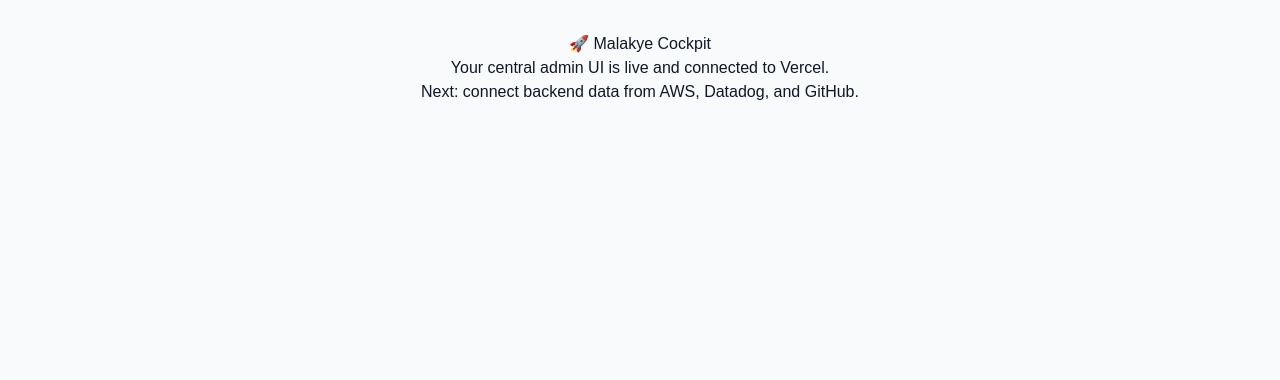
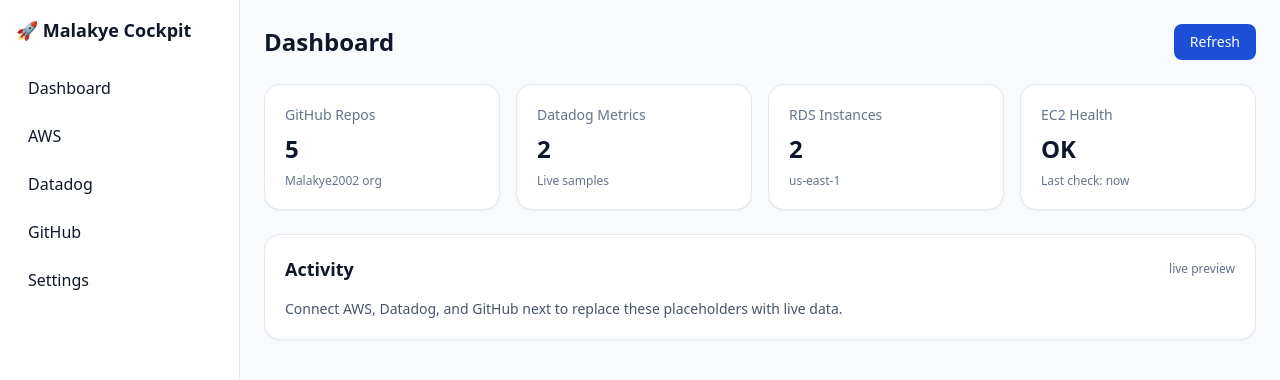
Before and after one commit to Malakye2002/malakye-cockpit-ui, a Next.js app: page / in a window 1280 px wide. Shown: the top 380 px of the page. Built offline with nearby package versions, Linux system fonts and the light colour scheme.

Commit message:
Refactor page layout with sidebar and main content

```diff
--- a/app/page.js
+++ b/app/page.js
@@ -1,13 +1,66 @@
 export default function Page() {
   return (
-    <main style={{
-      padding: "2rem",
-      fontFamily: "sans-serif",
-      textAlign: "center"
-    }}>
-      <h1>🚀 Malakye Cockpit</h1>
-      <p>Your central admin UI is live and connected to Vercel.</p>
-      <p>Next: connect backend data from AWS, Datadog, and GitHub.</p>
-    </main>
+    <div className="min-h-screen grid grid-cols-[240px_1fr]">
+      {/* Sidebar */}
+      <aside className="bg-white border-r border-slate-200 p-4">
+        <div className="text-lg font-semibold mb-6">🚀 Malakye Cockpit</div>
+        <nav className="space-y-2">
+          <a className="block rounded-lg px-3 py-2 hover:bg-slate-100" href="/">Dashboard</a>
+          <a className="block rounded-lg px-3 py-2 hover:bg-slate-100" href="/aws">AWS</a>
+          <a className="block rounded-lg px-3 py-2 hover:bg-slate-100" href="/datadog">Datadog</a>
+          <a className="block rounded-lg px-3 py-2 hover:bg-slate-100" href="/github">GitHub</a>
+          <a className="block rounded-lg px-3 py-2 hover:bg-slate-100" href="/settings">Settings</a>
+        </nav>
+      </aside>
+
+      {/* Main */}
+      <main className="p-6 space-y-6">
+        {/* Top bar */}
+        <header className="flex items-center justify-between">
+          <h1 className="text-2xl font-semibold">Dashboard</h1>
+          <div className="flex items-center gap-2">
+            <button className="btn btn-primary">Refresh</button>
+          </div>
+        </header>
+
+        {/* Cards */}
+        <section className="grid gap-4 md:grid-cols-2 xl:grid-cols-4">
+          <div className="card">
+            <div className="text-sm text-slate-500">GitHub Repos</div>
+            <div className="mt-2 text-2xl font-semibold">5</div>
+            <div className="mt-2 text-xs text-slate-500">Malakye2002 org</div>
+          </div>
+
+          <div className="card">
+            <div className="text-sm text-slate-500">Datadog Metrics</div>
+            <div className="mt-2 text-2xl font-semibold">2</div>
+            <div className="mt-2 text-xs text-slate-500">Live samples</div>
+          </div>
+
+          <div className="card">
+            <div className="text-sm text-slate-500">RDS Instances</div>
+            <div className="mt-2 text-2xl font-semibold">2</div>
+            <div className="mt-2 text-xs text-slate-500">us-east-1</div>
+          </div>
+
+          <div className="card">
+            <div className="text-sm text-slate-500">EC2 Health</div>
+            <div className="mt-2 text-2xl font-semibold">OK</div>
+            <div className="mt-2 text-xs text-slate-500">Last check: now</div>
+          </div>
+        </section>
+
+        {/* Placeholder for logs/graphs */}
+        <section className="card">
+          <div className="flex items-center justify-between">
+            <h2 className="text-lg font-semibold">Activity</h2>
+            <span className="text-xs text-slate-500">live preview</span>
+          </div>
+          <div className="mt-4 text-sm text-slate-600">
+            Connect AWS, Datadog, and GitHub next to replace these placeholders with live data.
+          </div>
+        </section>
+      </main>
+    </div>
   );
 }
```
